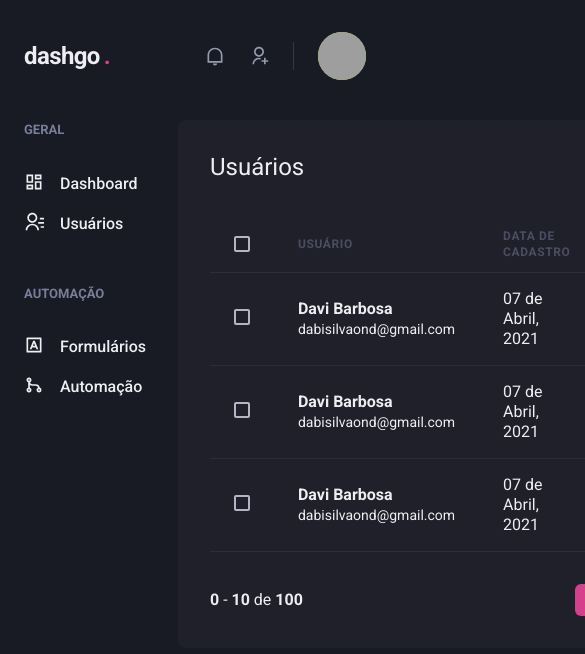
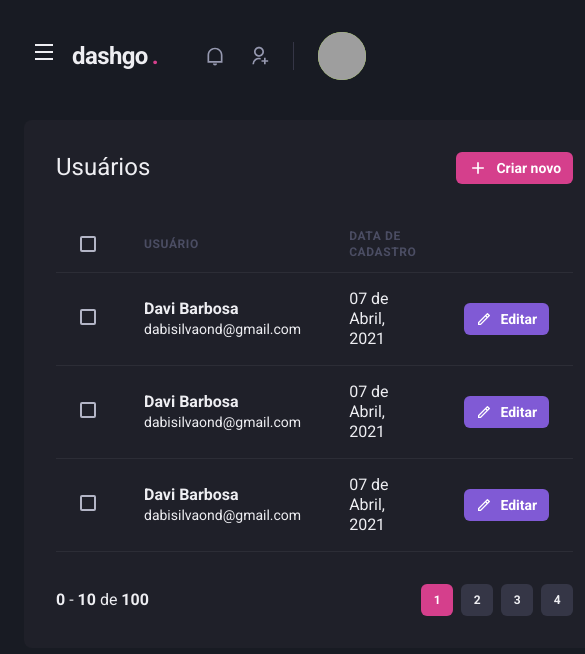
Before and after one commit to Dabisilva/dashgodb, a Next.js app: page /users in a window 390 px wide. Shown: the top 654 px of the page, 585 px wide, since content can reach past the window. Built offline with nearby package versions, Linux system fonts and the light colour scheme; grey boxes are pictures that could not be loaded.

Commit message:
creating sidebar responsive and SideBarcontext

```diff
--- a/src/components/Header/index.tsx
+++ b/src/components/Header/index.tsx
@@ -1,10 +1,13 @@
-import { Flex, useBreakpointValue } from "@chakra-ui/react";
+import { Flex, Icon, IconButton, useBreakpointValue } from "@chakra-ui/react";
+import { RiMenuLine } from "react-icons/ri";
+import { useSidebarDrawer } from "../../contexts/SideBarDrawerContext";
 import { Logo } from "./Logo";
 import { Notifications } from "./Notifications";
 import { Profile } from "./Profile";
 import { SearchBox } from "./SearchBox";
 
 export function Header() {
+  const { onOpen } = useSidebarDrawer();
   const isWideVersion = useBreakpointValue({
     base: false,
     lg: true,
@@ -21,6 +24,16 @@
         px="6"
         align="center"
       >
+        {!isWideVersion && (
+          <IconButton
+            aria-label="Open navigation"
+            icon={<Icon as={RiMenuLine} />}
+            fontSize="24"
+            variant="unstyled"
+            onClick={onOpen}
+            mr="2"
+          ></IconButton>
+        )}
         <Logo />
 
         {isWideVersion && <SearchBox />}
--- /dev/null
+++ b/src/components/SideBar/SideBarNav.tsx
@@ -0,0 +1,24 @@
+import { Stack } from "@chakra-ui/react";
+import {
+  RiContactsLine,
+  RiDashboardLine,
+  RiGitMergeLine,
+  RiInputMethodLine,
+} from "react-icons/ri";
+import { NavLink } from "./NavLink";
+import { NavSection } from "./NavSection";
+
+export function SideBarNav() {
+  return (
+    <Stack spacing="12" align="flex-start">
+      <NavSection title="GERAL">
+        <NavLink icon={RiDashboardLine}>Dashboard</NavLink>
+        <NavLink icon={RiContactsLine}>Usuários</NavLink>
+      </NavSection>
+      <NavSection title="AUTOMAÇÃO">
+        <NavLink icon={RiInputMethodLine}>Formulários</NavLink>
+        <NavLink icon={RiGitMergeLine}>Automação</NavLink>
+      </NavSection>
+    </Stack>
+  );
+}
--- a/src/components/SideBar/index.tsx
+++ b/src/components/SideBar/index.tsx
@@ -1,26 +1,43 @@
-import { Box, Link, Stack, Text, Icon } from "@chakra-ui/react";
 import {
-  RiContactsLine,
-  RiDashboardLine,
-  RiGitMergeLine,
-  RiInputMethodLine,
-} from "react-icons/ri";
-import { NavLink } from "./NavLink";
-import { NavSection } from "./NavSection";
+  Box,
+  Drawer,
+  useBreakpointValue,
+  DrawerOverlay,
+  DrawerContent,
+  DrawerCloseButton,
+  DrawerHeader,
+  DrawerBody,
+} from "@chakra-ui/react";
+import { useSidebarDrawer } from "../../contexts/SideBarDrawerContext";
+import { SideBarNav } from "./SideBarNav";
 
 export function SideBar() {
+  const { isOpen, onClose } = useSidebarDrawer();
+
+  const isDrawerSideBar = useBreakpointValue({
+    base: true,
+    lg: false,
+  });
+
+  if (isDrawerSideBar) {
+    return (
+      <Drawer isOpen={isOpen} placement="left" onClose={onClose}>
+        <DrawerOverlay>
+          <DrawerContent bg="gray.800" p="4">
+            <DrawerCloseButton mt="6" />
+            <DrawerHeader>Navegação</DrawerHeader>
+
+            <DrawerBody>
+              <SideBarNav />
+            </DrawerBody>
+          </DrawerContent>
+        </DrawerOverlay>
+      </Drawer>
+    );
+  }
   return (
     <Box as="aside" w="64" mr="8">
-      <Stack spacing="12" align="flex-start">
-        <NavSection title="GERAL">
-          <NavLink icon={RiDashboardLine}>Dashboard</NavLink>
-          <NavLink icon={RiContactsLine}>Usuários</NavLink>
-        </NavSection>
-        <NavSection title="AUTOMAÇÃO">
-          <NavLink icon={RiInputMethodLine}>Formulários</NavLink>
-          <NavLink icon={RiGitMergeLine}>Automação</NavLink>
-        </NavSection>
-      </Stack>
+      <SideBarNav />
     </Box>
   );
 }
--- /dev/null
+++ b/src/contexts/SideBarDrawerContext.tsx
@@ -0,0 +1,29 @@
+import { useDisclosure, UseDisclosureReturn } from "@chakra-ui/react";
+import { useRouter } from "next/router";
+import { createContext, ReactNode, useContext, useEffect } from "react";
+
+interface SideBarDrawerProviderProps {
+  children: ReactNode;
+}
+
+type SideBarDrawerContextData = UseDisclosureReturn;
+
+const SideBarDrawerContext = createContext({} as SideBarDrawerContextData);
+
+export function SideBarDrawerProvider({
+  children,
+}: SideBarDrawerProviderProps) {
+  const disclosure = useDisclosure();
+  const router = useRouter();
+
+  useEffect(() => {
+    disclosure.onClose();
+  }, [router.asPath]);
+  return (
+    <SideBarDrawerContext.Provider value={disclosure}>
+      {children}
+    </SideBarDrawerContext.Provider>
+  );
+}
+
+export const useSidebarDrawer = () => useContext(SideBarDrawerContext);
--- a/src/pages/_app.tsx
+++ b/src/pages/_app.tsx
@@ -1,11 +1,14 @@
 import { AppProps } from "next/app";
 import { ChakraProvider } from "@chakra-ui/react";
 import { theme } from "../styles/theme";
+import { SideBarDrawerProvider } from "../contexts/SideBarDrawerContext";
 
 function MyApp({ Component, pageProps }: AppProps) {
   return (
     <ChakraProvider theme={theme}>
-      <Component {...pageProps} />
+      <SideBarDrawerProvider>
+        <Component {...pageProps} />
+      </SideBarDrawerProvider>
     </ChakraProvider>
   );
 }
```
